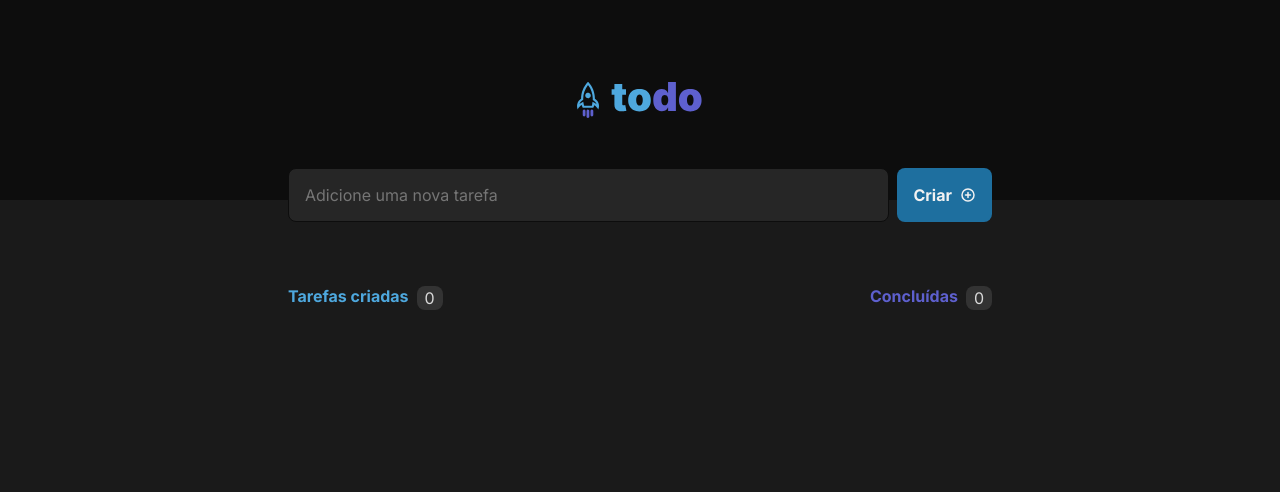
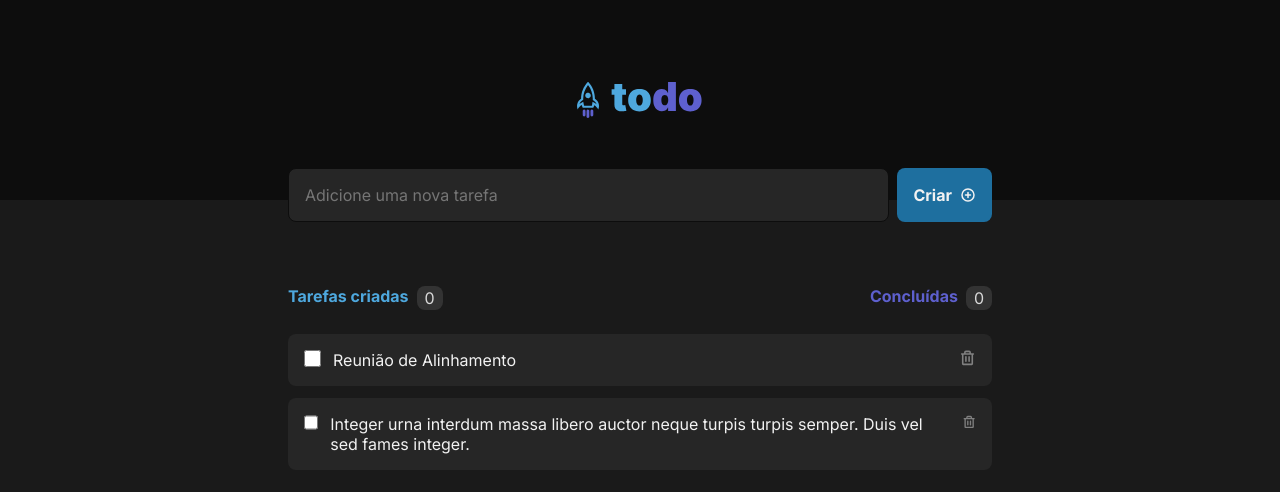
Before and after one commit to MarcosDeva/todoList, a React (Vite) app: page / in a window 1280 px wide. Shown: the top 492 px of the page. Built offline with nearby package versions, Linux system fonts and the light colour scheme.

Commit message:
Correção

```diff
--- a/src/components/Task.tsx
+++ b/src/components/Task.tsx
@@ -8,21 +8,23 @@ export interface TaskType {
     content: string
 }
 
-const tasks = [
+const ntasks : TaskType[] = [
     { id: 1 , content: 'Reunião de Alinhamento' },
-    { id: 2 , content: 'Integer urna interdum massa libero auctor neque turpis turpis semper. Duis vel sed fames integer.' }
+    { id: 2 , content: 'Integer urna interdum massa libero auctor neque turpis turpis semper. Duis vel sed fames integer.' },
 
   ];
+
 // export function Task({ task } : TaskType) {
 export function Task() {
 
+
     // const [countTask, setCoutTask] = useState(0);
-    const [tasks, setTasks] = useState([]);
+    const [tasks, setTasks] = useState(['']);
     const [newTaskText, setNewTaskText] = useState('');
 
-    function handleCountCreateTask(){
+    // function handleCountCreateTask(){
 
-    }
+    // }
 
     function handleCreateNewTask( event: FormEvent){
         event.preventDefault();
@@ -49,7 +51,6 @@ export function Task() {
                 onSubmit={handleCreateNewTask}
                 className={styles.taskForm}
             >
-                {/* https://scontent.fvcp3-1.fna.fbcdn.net/v/t39.30808-6/245932367_1245695815842644_2112921870281147131_n.jpg?_nc_cat=109&ccb=1-7&_nc_sid=6ee11a&_nc_eui2=AeET6rpDzsPxOf9G12Cy20TUCcgZvssOpMwJyBm-yw6kzDRmeJR1exw1sxm72QfxWqMcAXunJ63JucfBDJ28oReZ&_nc_ohc=bJc3ZGtLnpUQ7kNvgEiYhP5&_nc_oc=AdiBWiJIvr7OpRKCKaehTQRz9f1cyuYzczjrj2ZuLtOvxqhb8xwKGWWSbHyqMOVTpeCJxEDDfNS86iNCtvSW94Cu&_nc_zt=23&_nc_ht=scontent.fvcp3-1.fna&_nc_gid=A-87pJozd5RLQB1l04VtFi5&oh=00_AYAxFLKH2jjsyBYbNNk1vmuApZ_BVi6NBjAfwn6XlC8_0Q&oe=67B2E853 */}
                 <input
                     name="task"
                     placeholder="Adicione uma nova tarefa"
@@ -84,11 +85,11 @@ export function Task() {
                 </div>
 
                 <div className={styles.areaTask}>
-                    {tasks.map(task => {
+                    {ntasks.map(task => {
                         return(
                             <div className={styles.task}>
                                 <input type="checkbox" name="radio" />
-                                <p key={task}>{task}</p>
+                                <p key={task.id}>{task.content}</p>
                                 <Trash
                                     size={17}
                                     weight="bold"
```
